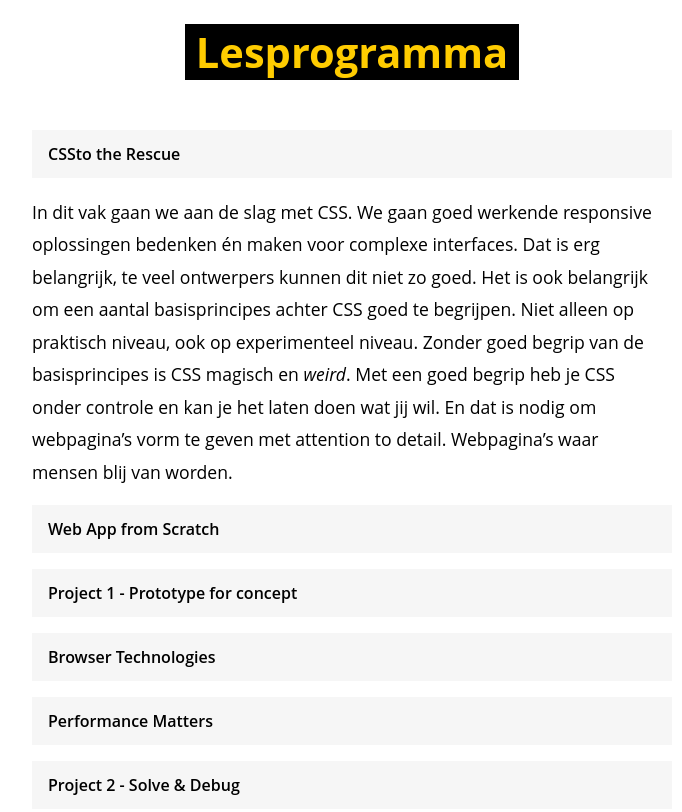
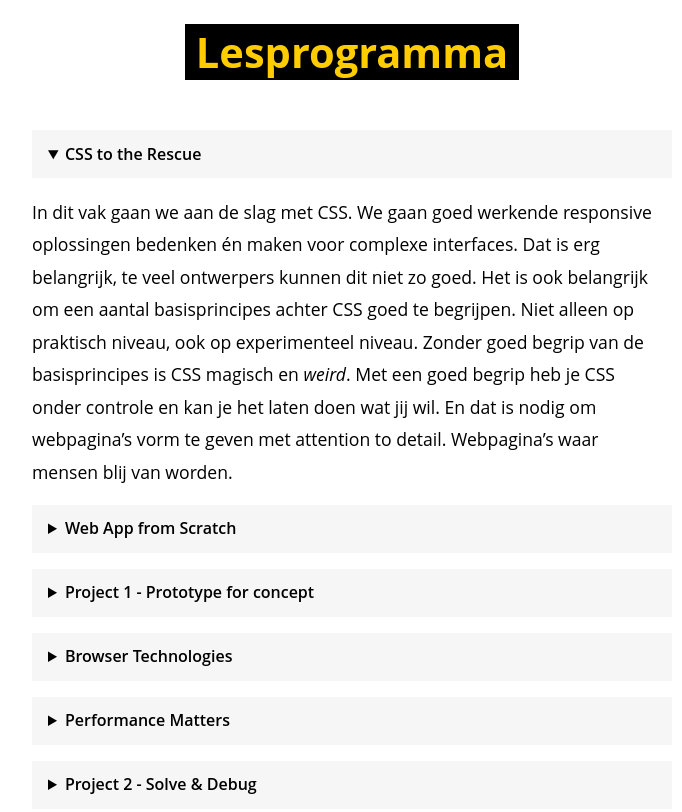
Before and after one commit to yoeripasmans/web-design, a website: page opdracht2/src/index.html in a window 1280 px wide. Shown: the part 3060-3872 px from the top of the page, without its empty margins (288-970 px from the left). Drawn offline with nearby package versions, Linux system fonts and the light colour scheme.

Commit message:
Latest changes

```diff
--- a/opdracht2/src/assets/css/index.css
+++ b/opdracht2/src/assets/css/index.css
@@ -306,9 +306,7 @@ main section p {
 
 #lesprogramma summary {
     height: 3em;
-    display: flex;
-    align-items: center;
-    padding: 1em;
+    padding: 0.8em 1em;
     background-color: #F6F6F6;
     min-width: 40em;
     font-weight: 600;
```
Also changed, not shown: opdracht2/README.md.
